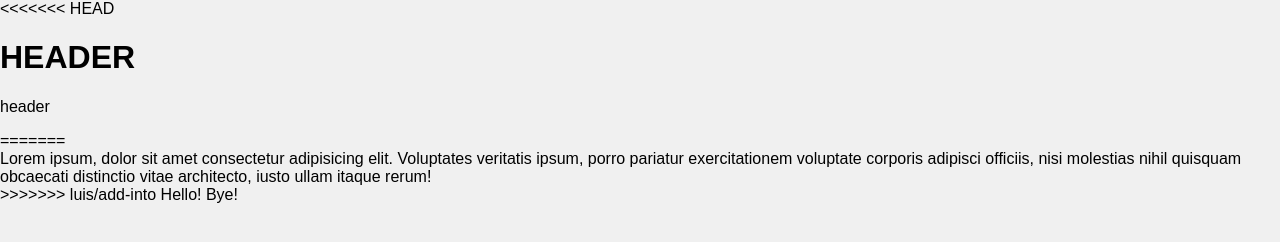
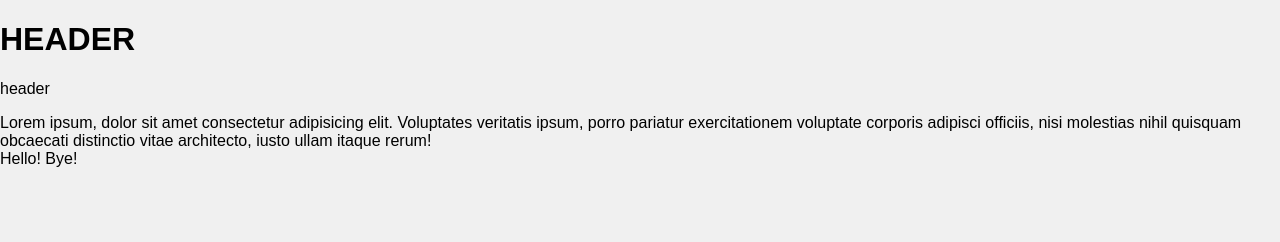
Before and after one commit to LuisEgan/git-test-html, a plain HTML site: page index.html in a window 1280 px wide. Drawn offline with Linux system fonts and the light colour scheme.

Commit message:
fix header-intro conflict

```diff
--- a/index.html
+++ b/index.html
@@ -7,20 +7,17 @@
     <link rel="stylesheet" href="style.css" />
   </head>
   <body>
-<<<<<<< HEAD
     <div>
       <h1>HEADER</h1>
       <p>header</p>
     </div>
 
-=======
     <section>
       Lorem ipsum, dolor sit amet consectetur adipisicing elit. Voluptates
       veritatis ipsum, porro pariatur exercitationem voluptate corporis adipisci
       officiis, nisi molestias nihil quisquam obcaecati distinctio vitae
       architecto, iusto ullam itaque rerum!
     </section>
->>>>>>> luis/add-into
     Hello! Bye!
   </body>
 </html>
```
